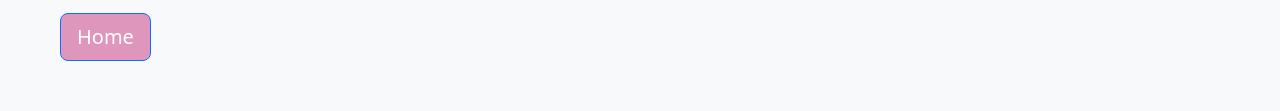
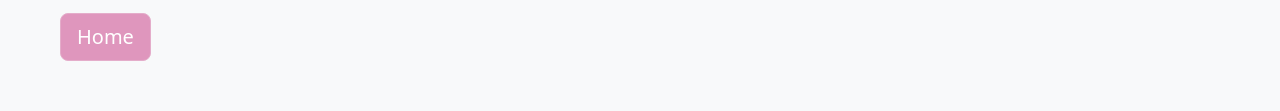
Before and after one commit to diazzzz2020/LandingPageTuais, a plain HTML site: page index.html in a window 1280 px wide. Shown: the part 321-432 px from the top of the page. Drawn offline with nearby package versions, Linux system fonts and the light colour scheme.

Commit message:
warnaa navbar

```diff
--- a/index.html
+++ b/index.html
@@ -71,7 +71,7 @@
         <p class="col-md-8 fs-4">We are a company developed in the field of computing that
           offers products and services to its customers. Visit our catalog of products and
           services to have the pleasure of serving you.</p>
-        <button class="btn btn-primary btn-lg bg-pinkk" type="button">Home</button>
+        <button class="btn btn-primary btn-lg bg-pinkk" style="border: 1px solid rgb(228 173 202);" type="button">Home</button>
       </div>
     </div>
 
```
